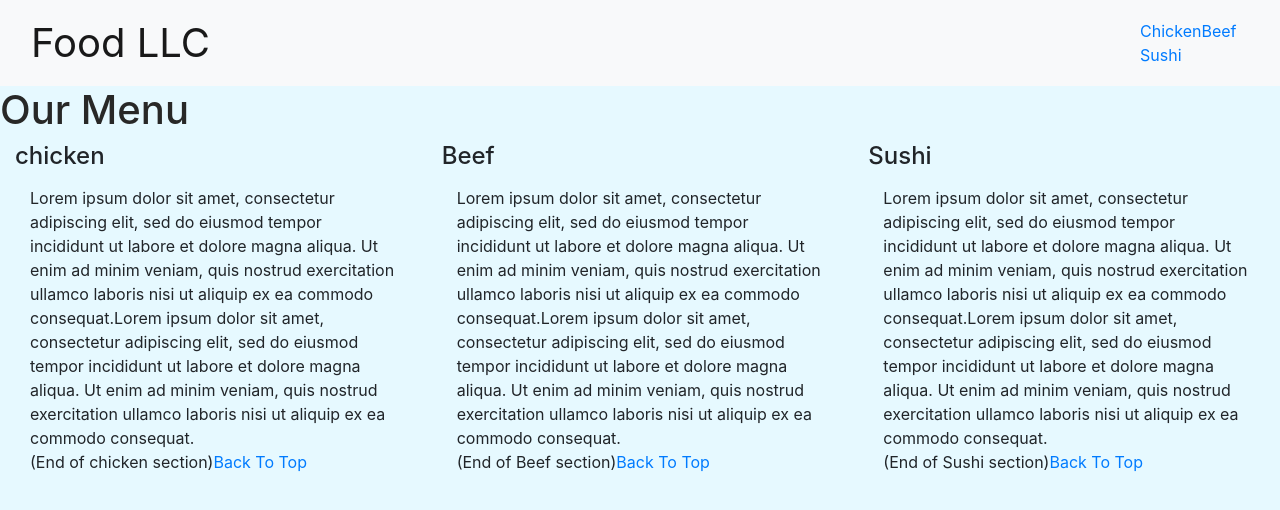
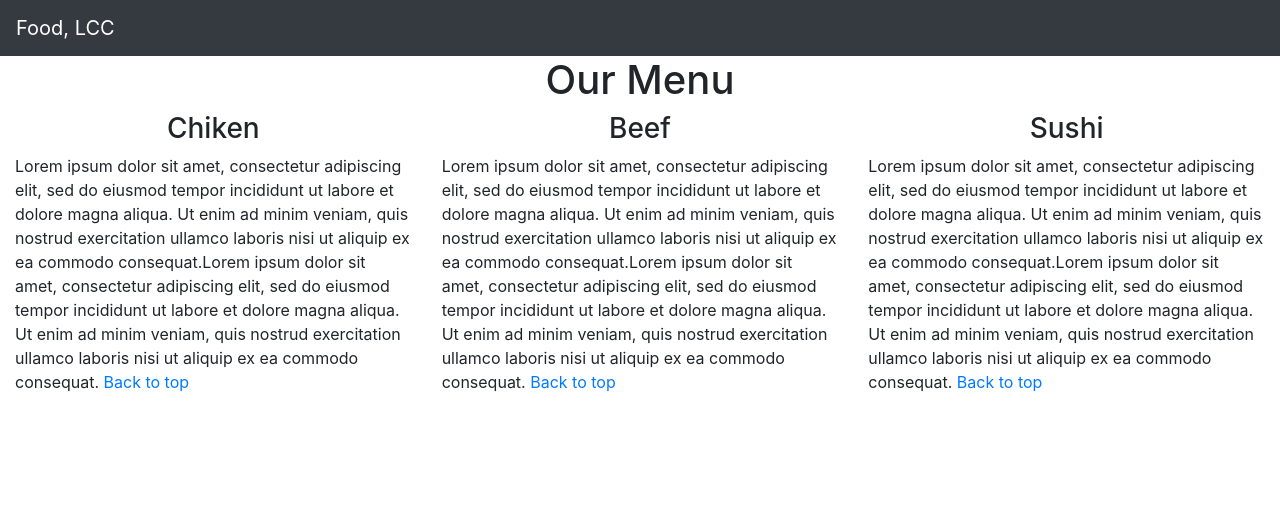
Before and after one commit to fresh-learner/module3-solution, a plain HTML site: page index.html in a window 1280 px wide. Drawn offline with nearby package versions, Linux system fonts and the light colour scheme.

Commit message:
Update index.html

```diff
--- a/index.html
+++ b/index.html
@@ -1,71 +1,70 @@
-<!DOCTYPE html>
-<html>
+
+<!doctype html>
+<html lang="en">
   <head>
     <meta charset="utf-8">
+    <meta http-equiv="X-UA-Compatible" content="IE=edge">
     <meta name="viewport" content="width=device-width, initial-scale=1">
-
+    <title>Mod3_solution</title>
     <link rel="stylesheet" href="css/bootstrap.min.css">
-  <link rel="stylesheet" href="css/styles.css">
-	<link href="https://fonts.googleapis.com/css2?family=Oxygen:wght@300;400;700&display=swap" rel="stylesheet">
-
-	<title>Module-3 Solution</title>
+    <link rel="stylesheet" type="text/css" href="css/style.css">
+    <link href='https://fonts.googleapis.com/css?family=Oxygen:400,300,700' rel='stylesheet' type='text/css'>
+    <link href="https://fonts.googleapis.com/css2?family=Lobster&display=swap" rel="stylesheet">
   </head>
 <body>
-    <header class="nav-header">
-    	<nav class="navbar navbar-expand-lg navbar-light bg-light">
-  			<div class="container-fluid">
-    			<a class="navbar-brand" href="#">Food LLC</a>
-  				<button class="navbar-toggler" type="button" data-toggle="collapse" data-target="#navbarSupportedContent" aria-controls="navbarSupportedContent" aria-expanded="false" aria-label="Toggle navigation">
-  					 <span class="sr-only">Toggle navigation</span>
+  <header>
+    <nav id="header-nav" class="navbar bg-dark navbar-dark ">
+        <a class="navbar-brand" href="index.html">Food, LCC</a>
+
+        <button class="navbar-toggler d-block d-sm-none " type="button" data-toggle="collapse" data-target="#collapsibleNavbar">
           <span class="navbar-toggler-icon"></span>
         </button>
+        <div class="collapse navbar-collapse" id="collapsibleNavbar">
+          <ul class="navbar-nav ">
+             <li class="nav-item ">
+                <a id="navlink1" class="nav-link" href="#chiken">Chiken</a>
+             </li>
+            <li class="nav-item">
+                <a id="navlink2" class="nav-link" href="#beef">Beef</a>
+            </li>
+            <li class="nav-item">
+                <a id="navlink3" class="nav-link" href="#sushi">Sushi</a>
+            </li>
+          </ul>
+        </div>
+    </nav>
+  </header>
+
+  <h1 id="menu-title" class="text-center">Our Menu</h1>
+
+  <div class="container-fluid">
+    <div class="row">
+      <section class="col-md-4 col-sm-6 ">
+        <div class="item-menu"><h3 id="chiken" class="text-center">Chiken</h3>
+          <p>Lorem ipsum dolor sit amet, consectetur adipiscing elit, sed do eiusmod tempor incididunt ut labore et dolore magna aliqua. Ut enim ad minim veniam, quis nostrud exercitation ullamco laboris nisi ut aliquip ex ea commodo consequat.Lorem ipsum dolor sit amet, consectetur adipiscing elit, sed do eiusmod tempor incididunt ut labore et dolore magna aliqua. Ut enim ad minim veniam, quis nostrud exercitation ullamco laboris nisi ut aliquip ex ea commodo consequat.
+		  <a href="#menu-title">Back to top</a></p>
+        </div>
+      </section>
+      <section class="col-md-4 col-sm-6">
+        <div class="item-menu">
+          <h3 id="beef" class="text-center">Beef</h3>
+        <p>Lorem ipsum dolor sit amet, consectetur adipiscing elit, sed do eiusmod tempor incididunt ut labore et dolore magna aliqua. Ut enim ad minim veniam, quis nostrud exercitation ullamco laboris nisi ut aliquip ex ea commodo consequat.Lorem ipsum dolor sit amet, consectetur adipiscing elit, sed do eiusmod tempor incididunt ut labore et dolore magna aliqua. Ut enim ad minim veniam, quis nostrud exercitation ullamco laboris nisi ut aliquip ex ea commodo consequat.
+		<a href="#menu-title">Back to top</a></p>
+        </div>
+      </section>
+      <section class="col-md-4  ">
+        <div class="item-menu">
+          <h3 id="sushi" class="text-center">Sushi</h3>
+        <p>Lorem ipsum dolor sit amet, consectetur adipiscing elit, sed do eiusmod tempor incididunt ut labore et dolore magna aliqua. Ut enim ad minim veniam, quis nostrud exercitation ullamco laboris nisi ut aliquip ex ea commodo consequat.Lorem ipsum dolor sit amet, consectetur adipiscing elit, sed do eiusmod tempor incididunt ut labore et dolore magna aliqua. Ut enim ad minim veniam, quis nostrud exercitation ullamco laboris nisi ut aliquip ex ea commodo consequat.
+			<a href="#menu-title">Back to top</a></p>
+		</div>
+      </section>
 
     </div>
 
-
-
-
-
-        	<div class="collapse navbar-collapse" id="navbarSupportedContent">
-           		<ul id="nav-list" class="nav navbar-nav navbar-right visible-xs ">
-            		<li><a href="#chicken">Chicken</a></li>
-            		<li><a href="#Beef">Beef</a></li>
-            		<li><a href="#Sushi">Sushi</a></li>
-            	</ul>
   </div>
-
-
-        </div>
-
-    </nav>
-  	</header>
-
-	<h1 id="Our_Menu">Our Menu</h1>
-	<div class="container-fluid">
-		<div class="row">
-			<div class="col-lg-4 col-md-6 col-sm-12">
-				<div class="Menu" id="item">
-					<h4 class="chicken">chicken</h4>
-					<p>Lorem ipsum dolor sit amet, consectetur adipiscing elit, sed do eiusmod tempor incididunt ut labore et dolore magna aliqua. Ut enim ad minim veniam, quis nostrud exercitation ullamco laboris nisi ut aliquip ex ea commodo consequat.Lorem ipsum dolor sit amet, consectetur adipiscing elit, sed do eiusmod tempor incididunt ut labore et dolore magna aliqua. Ut enim ad minim veniam, quis nostrud exercitation ullamco laboris nisi ut aliquip ex ea commodo consequat.<br>(End of chicken section)<a href="#top">Back To Top</a></p>
-				</div>
-			</div>
-			<div class="col-lg-4 col-md-6 col-sm-12">
-				<div class="Menu">
-					<h4 class="Beef">Beef</h4>
-					<p>Lorem ipsum dolor sit amet, consectetur adipiscing elit, sed do eiusmod tempor incididunt ut labore et dolore magna aliqua. Ut enim ad minim veniam, quis nostrud exercitation ullamco laboris nisi ut aliquip ex ea commodo consequat.Lorem ipsum dolor sit amet, consectetur adipiscing elit, sed do eiusmod tempor incididunt ut labore et dolore magna aliqua. Ut enim ad minim veniam, quis nostrud exercitation ullamco laboris nisi ut aliquip ex ea commodo consequat.<br>(End of Beef section)<a href="#top">Back To Top</a></p>
-				</div>
-			</div>
-			<div class="col-lg-4 col-md-12 col-sm-12">
-				<div class="Menu">
-					<h4 class="Sushi">Sushi</h4>
-					<p>Lorem ipsum dolor sit amet, consectetur adipiscing elit, sed do eiusmod tempor incididunt ut labore et dolore magna aliqua. Ut enim ad minim veniam, quis nostrud exercitation ullamco laboris nisi ut aliquip ex ea commodo consequat.Lorem ipsum dolor sit amet, consectetur adipiscing elit, sed do eiusmod tempor incididunt ut labore et dolore magna aliqua. Ut enim ad minim veniam, quis nostrud exercitation ullamco laboris nisi ut aliquip ex ea commodo consequat.<br>(End of Sushi section)<a href="#top">Back To Top</a></p>
-				</div>
-			</div>
-		</div>
-	</div>
-
-	<script src="js/jquery-3.5.0.min.js"></script>
-	<script src="js/bootstrap.min.js"></script>
-  	<script src="js/script.js"></script>
+  <!-- jQuery (Bootstrap JS plugins depend on it) -->
+      <script src="https://ajax.googleapis.com/ajax/libs/jquery/3.3.1/jquery.min.js"></script>
+      <script src="https://maxcdn.bootstrapcdn.com/bootstrap/4.1.0/js/bootstrap.min.js"></script>
 </body>
 </html>
```
Lines whose indentation alone changed are shown as unchanged.
